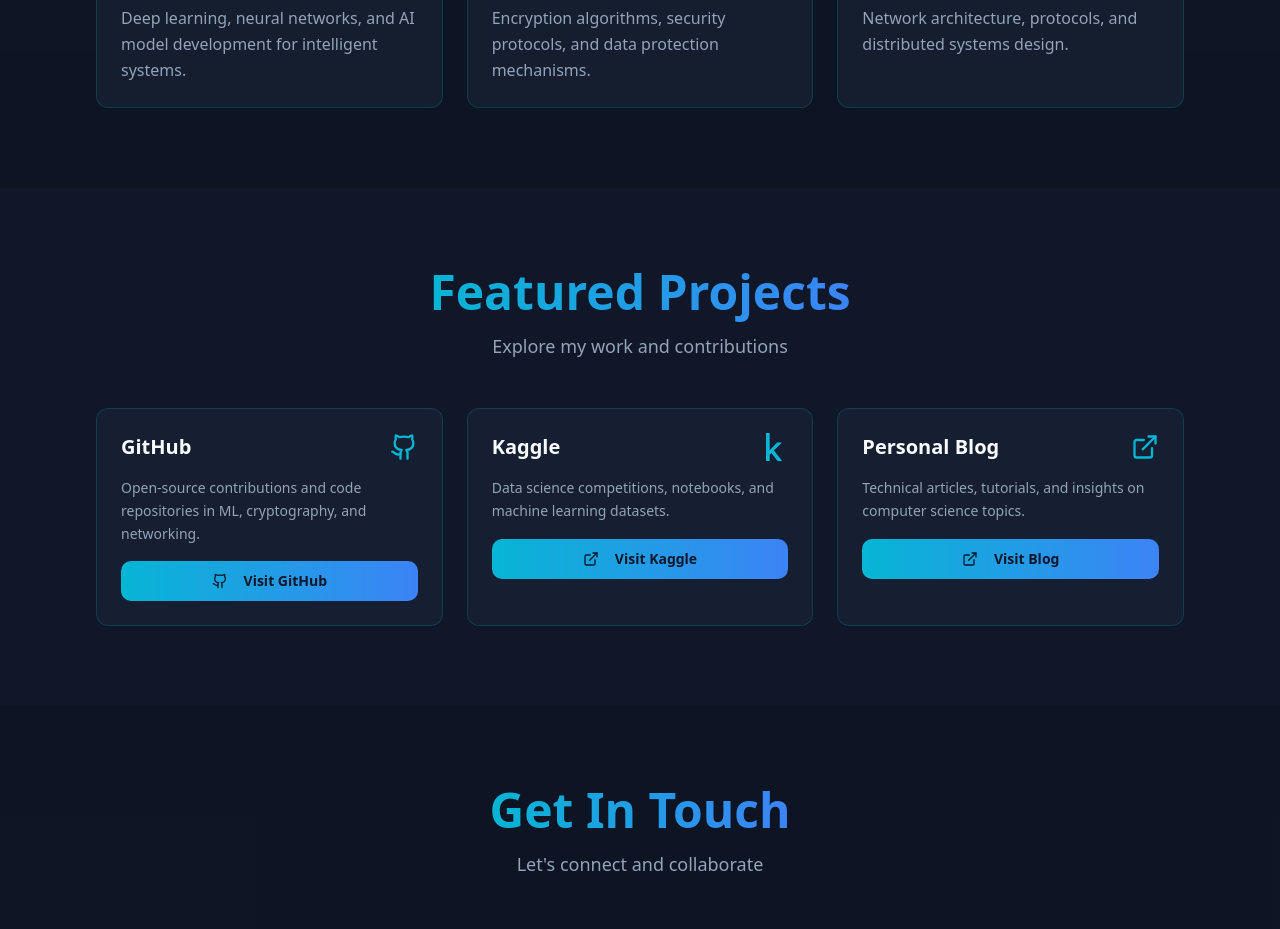
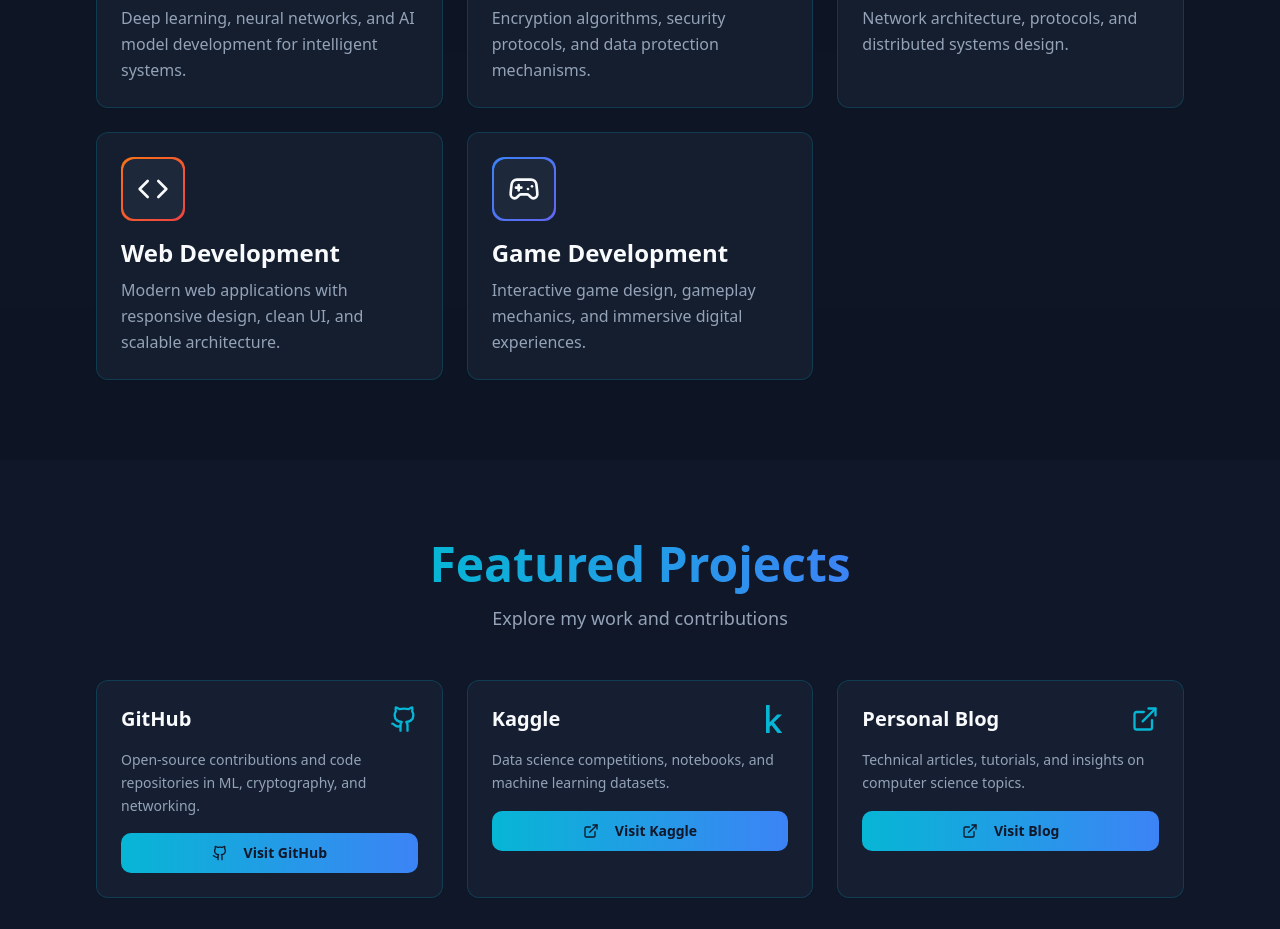
Before and after one commit to IBNSINAHIMEL/ibn-sina-himel-portfolio, a React (Vite) app: page / in a window 1280 px wide. Shown: the part 1980-2909 px from the top of the page. Built offline with nearby package versions, Linux system fonts and the light colour scheme; the HTML template or start-up script is replaced by a standard one.

Commit message:
Changes
Co-authored-by: IBNSINAHIMEL <114084494+IBNSINAHIMEL@users.noreply.github.com>

```diff
--- a/src/components/Expertise.tsx
+++ b/src/components/Expertise.tsx
@@ -1,5 +1,5 @@
 import { Card } from "@/components/ui/card";
-import { Brain, Shield, Network } from "lucide-react";
+import { Brain, Shield, Network, Code, Gamepad2 } from "lucide-react";
 
 const Expertise = () => {
   const skills = [
@@ -20,6 +20,18 @@ const Expertise = () => {
       title: "Networking",
       description: "Network architecture, protocols, and distributed systems design.",
       gradient: "from-green-500 to-emerald-500",
+    },
+    {
+      icon: Code,
+      title: "Web Development",
+      description: "Modern web applications with responsive design, clean UI, and scalable architecture.",
+      gradient: "from-orange-500 to-red-500",
+    },
+    {
+      icon: Gamepad2,
+      title: "Game Development",
+      description: "Interactive game design, gameplay mechanics, and immersive digital experiences.",
+      gradient: "from-blue-500 to-indigo-500",
     },
   ];
 
```
